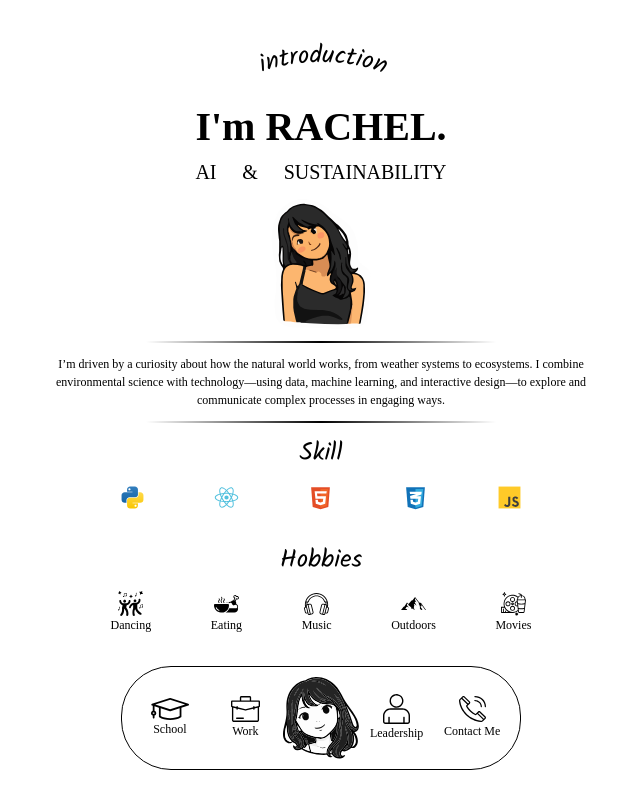
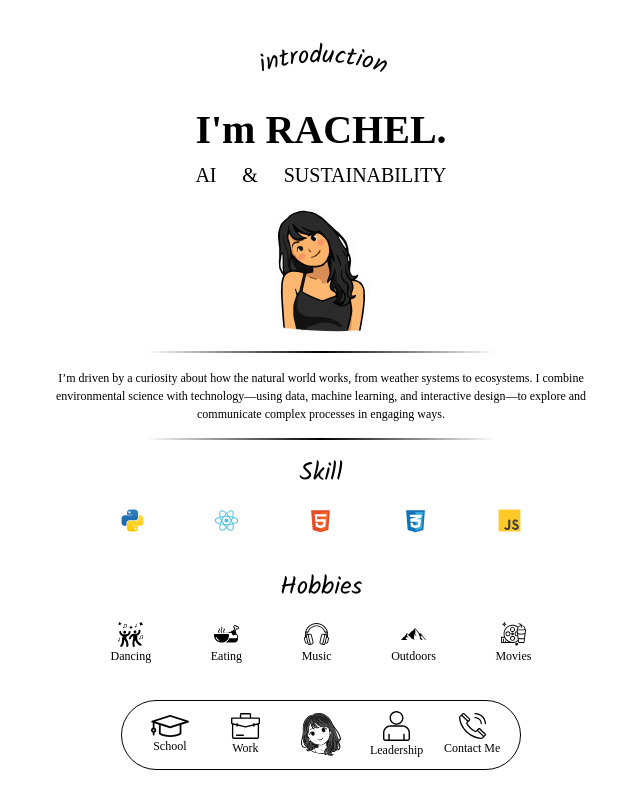
Before and after one commit to leowsimin/leowsimin-portfolio, a React (Vite) app: page / in a window 1280 px wide. Shown: the whole page, without its empty margins (319-959 px from the left). Built offline with nearby package versions, Linux system fonts and the light colour scheme; a web font is replaced by a local one.

Commit message:
Fixed: reduce meicon size on desktop

```diff
--- a/src/App.css
+++ b/src/App.css
@@ -424,6 +424,10 @@
     text-decoration: underline;
 }
 
+.meicon {
+    width: 40px;
+}
+
 @media (max-width: 430px) {
     .home-container > img {
         max-height: 130px;  /* shrink intro image */
```
